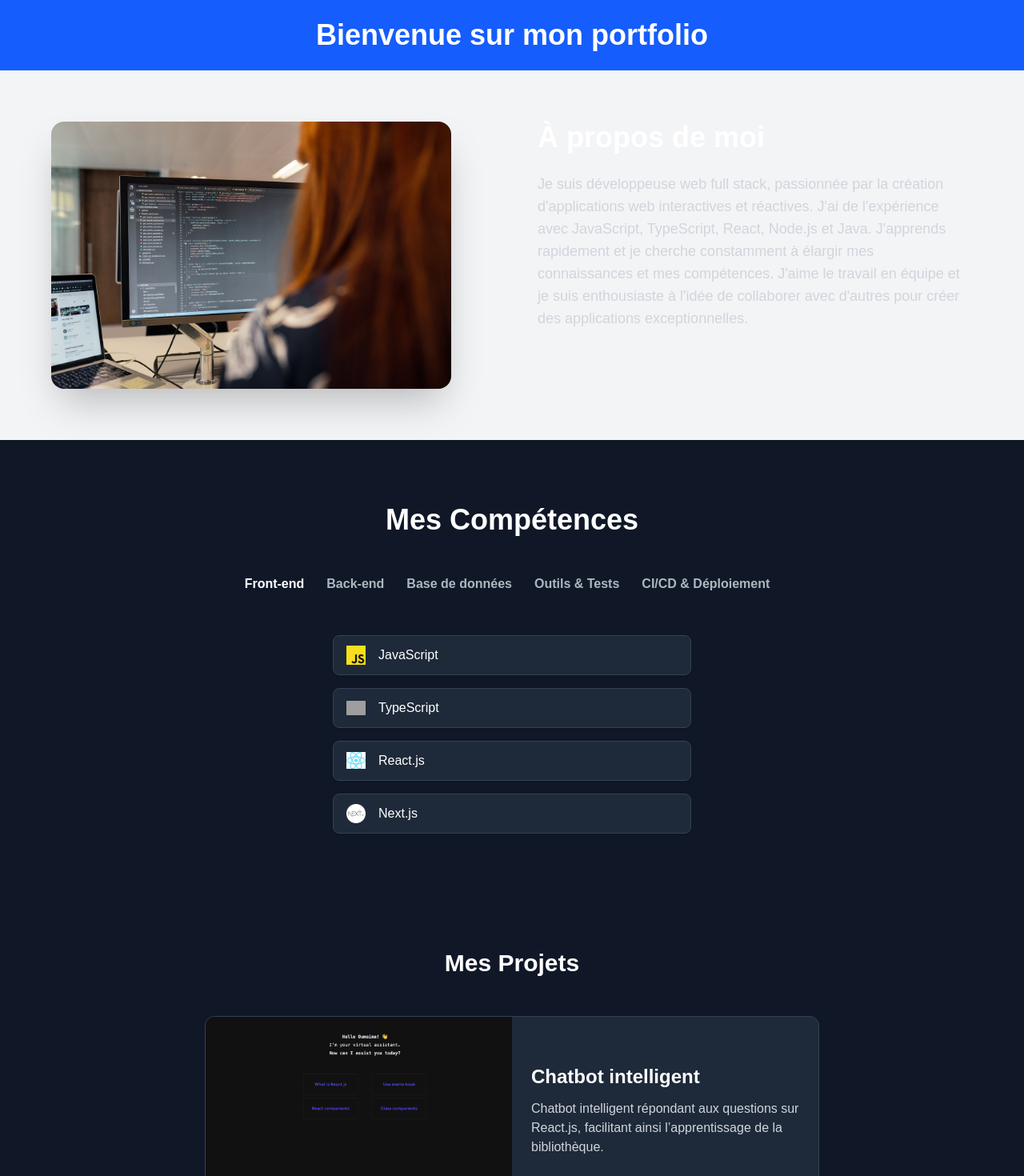
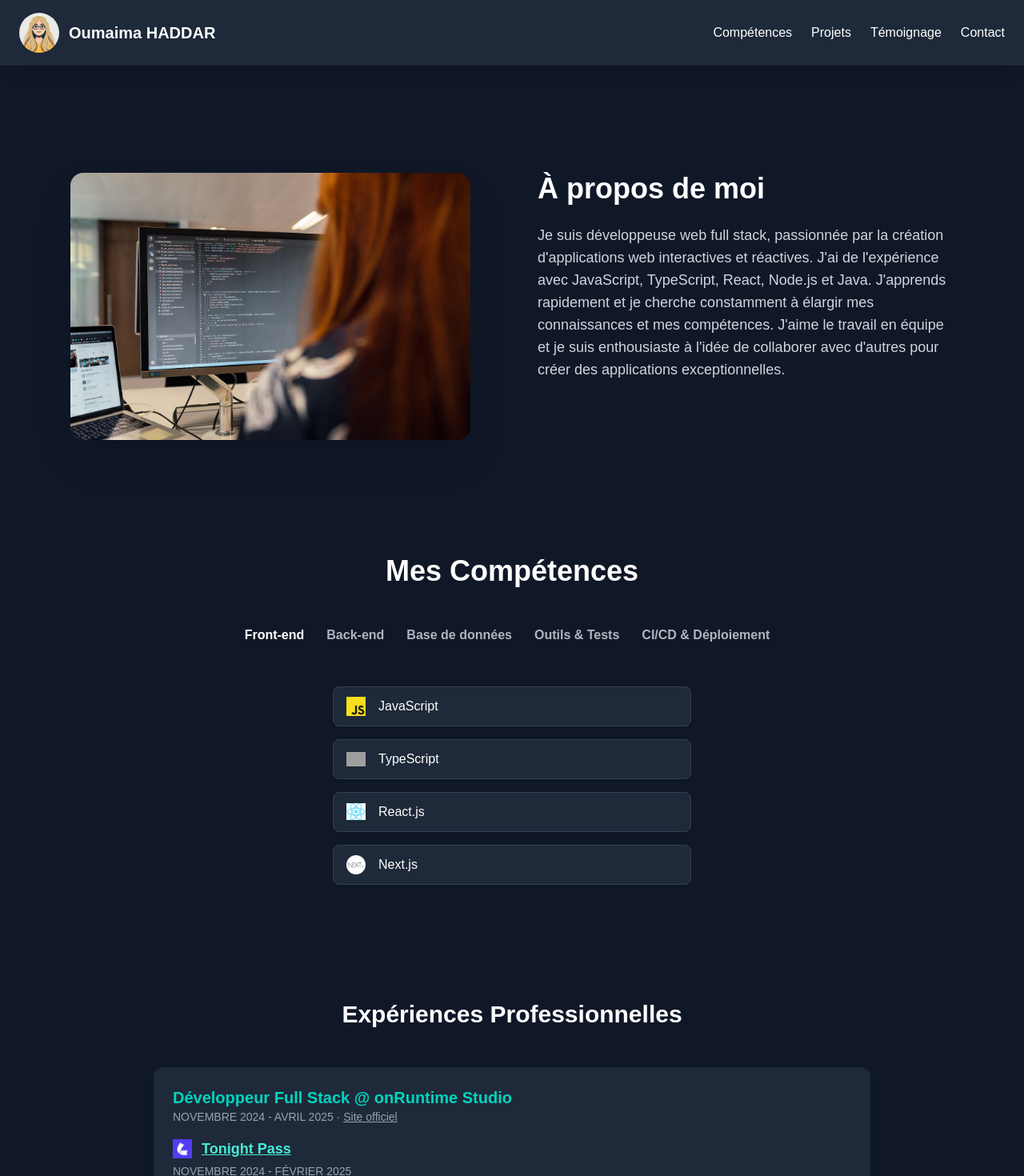
Before and after one commit to ohaddar/my-portfolio, a Next.js app: page / in a window 1280 px wide. Shown: the top 1470 px of the page at 80% size. Built offline with nearby package versions, Linux system fonts and the light colour scheme; grey boxes are pictures that could not be loaded.

Commit message:
✨ add Navbar and Footer components, restructure Home page layout

```diff
--- a/src/app/page.tsx
+++ b/src/app/page.tsx
@@ -1,27 +1,42 @@
-import React from "react";
 import Head from "next/head";
+import Navbar from "@/components/Navbar";
+import Footer from "@/components/Footer";
 import About from "@/components/about";
 import TechSkills from "@/components/techSkills";
 import Projects from "@/components/projects";
-import Contact from "@/components/contact";
+import { Experience } from "@/components/Experience";
+import { Education } from "@/components/Education";
 
 export default function Home() {
   return (
-    <div>
+    <div className="bg-gray-900 text-white">
       <Head>
-        <title>Mon Portfolio</title>
+        <title>Oumaima HADDAR</title>
         <meta name="description" content="Portfolio de développeur junior" />
       </Head>
-      <main className="min-h-screen bg-gray-100 text-gray-900">
-        <header className="p-6 bg-blue-600 text-white text-center">
-          <h1 className="text-4xl font-bold">Bienvenue sur mon portfolio</h1>
-        </header>
 
-        <About />
-        <TechSkills />
-        <Projects />
-        <Contact />
+      <Navbar />
+
+      <main className="container mx-auto px-6 py-38">
+        <section id="parcours">
+          <About />
+        </section>
+
+        <section id="skills">
+          <TechSkills />
+        </section>
+        <section id="experience">
+          <Experience />
+        </section>
+        <section id="formation">
+          <Education />
+        </section>
+        <section id="projects">
+          <Projects />
+        </section>
       </main>
+
+      <Footer />
     </div>
   );
 }
--- /dev/null
+++ b/src/components/Footer.tsx
@@ -0,0 +1,13 @@
+import React from "react";
+
+const Footer: React.FC = () => {
+  return (
+    <footer className="bg-gray-800 text-center text-white py-6 mt-12">
+      <p>
+        &copy; {new Date().getFullYear()} Oumaima HADDAR. Tous droits réservés.
+      </p>
+    </footer>
+  );
+};
+
+export default Footer;
--- /dev/null
+++ b/src/components/Navbar.tsx
@@ -0,0 +1,42 @@
+import React from "react";
+import Image from "next/image";
+
+const Navbar: React.FC = () => {
+  const items = [
+    { label: "Compétences", id: "skills" },
+    { label: "Projets", id: "projects" },
+    { label: "Témoignage", id: "testimonials" },
+    { label: "Contact", id: "contact" },
+  ];
+
+  return (
+    <nav className="bg-gray-800 fixed top-0 w-full z-50 shadow-lg">
+      <div className="container mx-auto px-6 py-4 flex justify-between items-center">
+        <div className="flex items-center space-x-3">
+          <Image
+            src="/avatar4.webp"
+            width={50}
+            height={50}
+            style={{ borderRadius: "9999px" }}
+            alt="Avatar de Oumaima"
+          />
+          <h1 className="text-xl font-bold text-white">Oumaima HADDAR</h1>
+        </div>{" "}
+        <ul className="flex space-x-6">
+          {items.map((item) => (
+            <li key={item.id}>
+              <a
+                href={`#${item.id}`}
+                className="text-white hover:text-teal-400 transition-colors"
+              >
+                {item.label}
+              </a>
+            </li>
+          ))}
+        </ul>
+      </div>
+    </nav>
+  );
+};
+
+export default Navbar;
```
